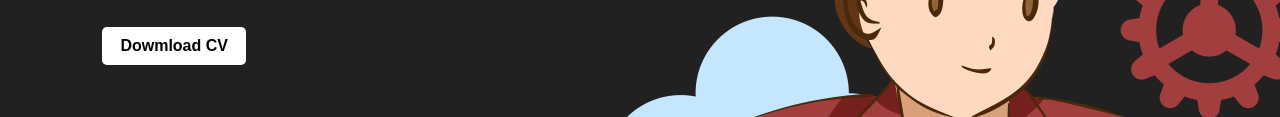
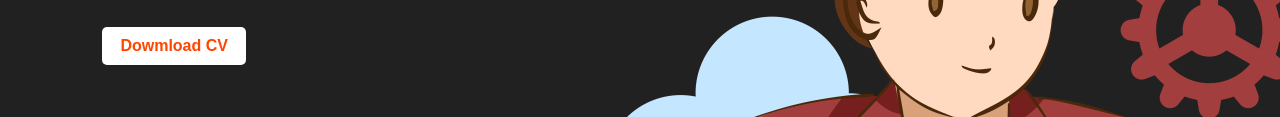
Before and after one commit to devtanvirmahamud1/personal-portfolio, a plain HTML site: page index.html in a window 1280 px wide. In both pictures the pointer is over the link "Dowmload CV". Shown: the part 379-496 px from the top of the page. Drawn offline with Linux system fonts and the light colour scheme.

Commit message:
button change

```diff
--- a/css/styles.css
+++ b/css/styles.css
@@ -75,6 +75,11 @@ nav ul li a:hover{
     border-radius: 5px;
 }
 
+.aboutme a:hover{
+    color: orangered;
+
+}
+
 .image{
     width: 45%;
     height: 80%;
```
